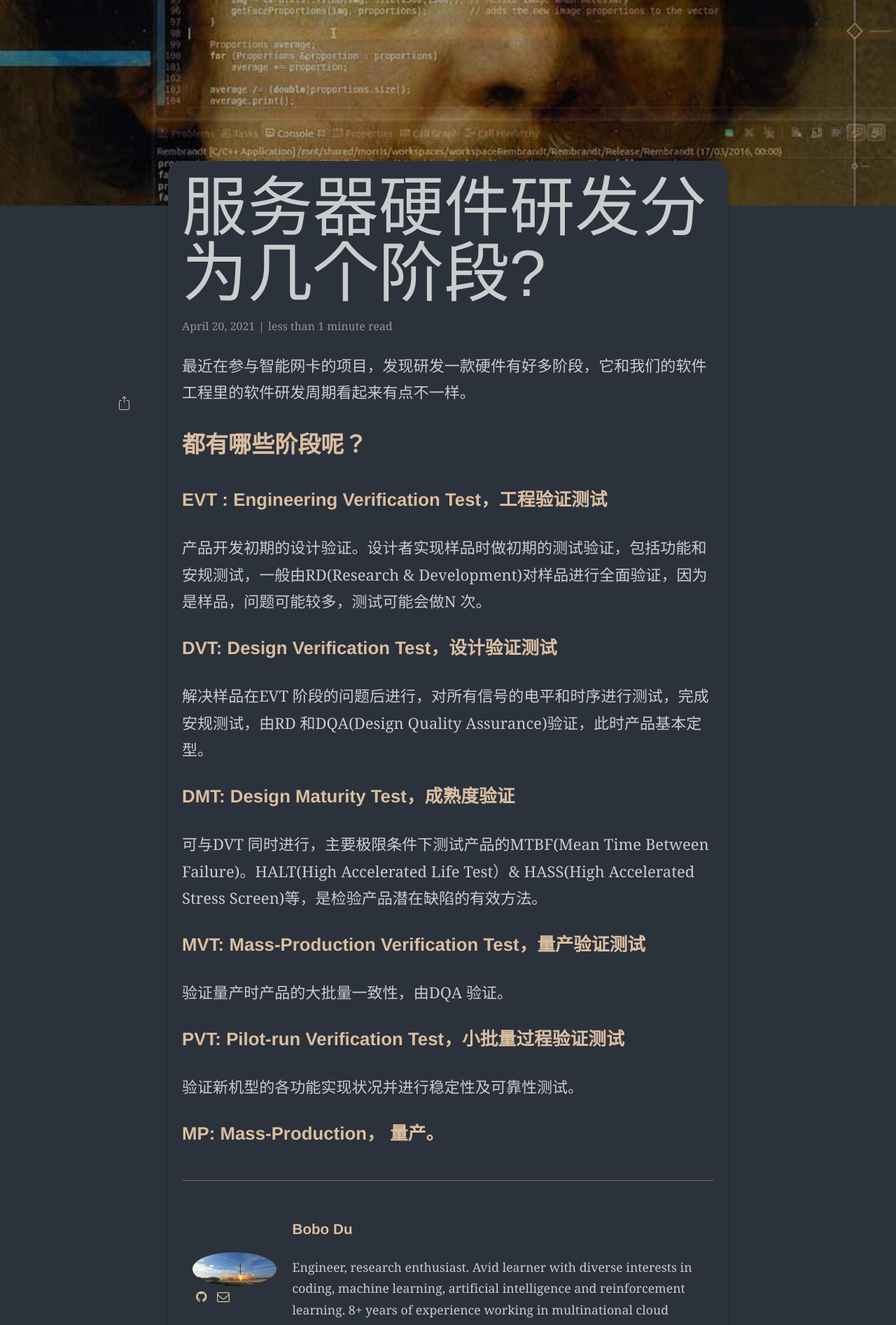
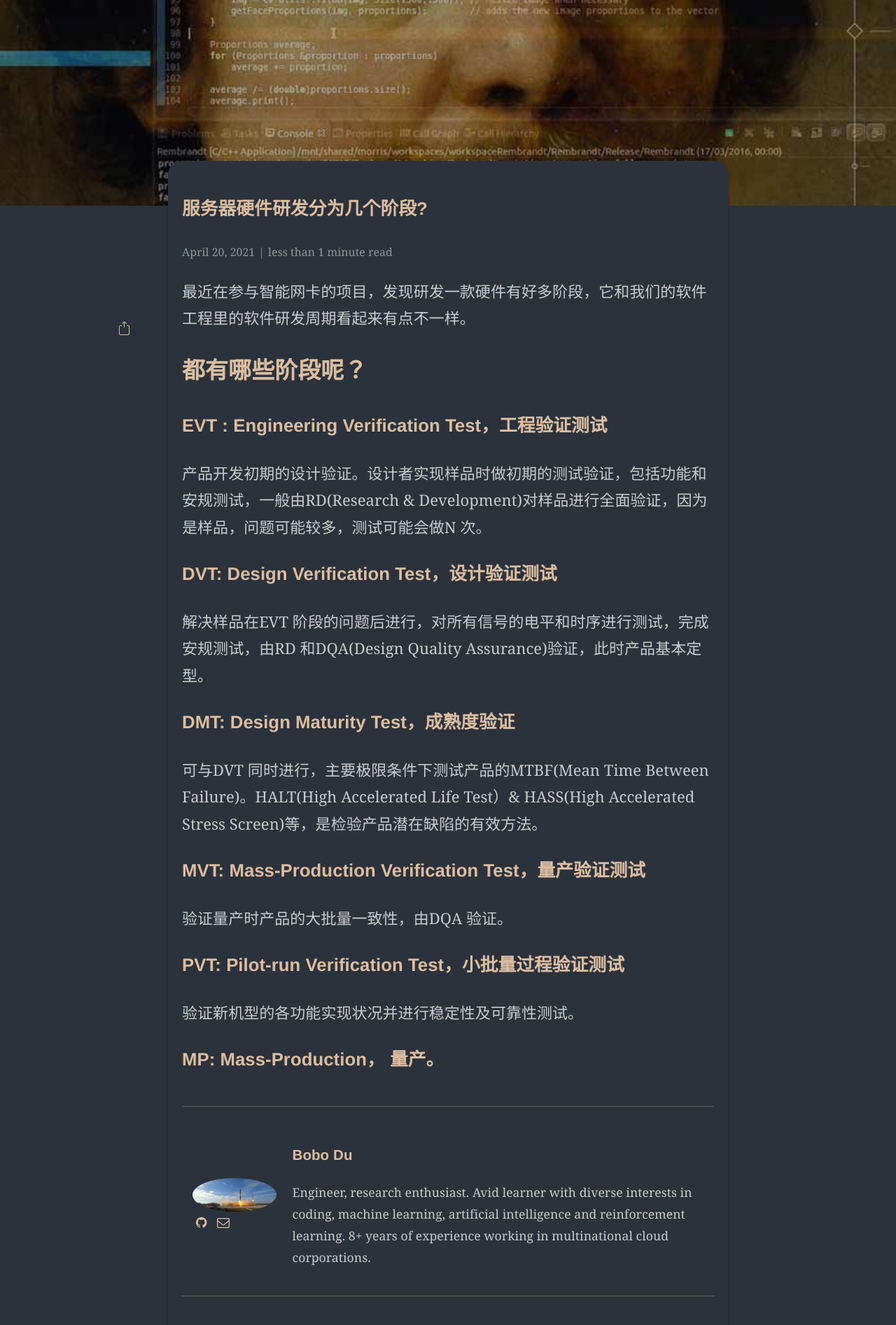
Before and after one commit to dusir/dusir.github.io, a Jekyll site: the page built from _posts/2022-10-04-硬件研发的几个阶段介绍.md, in a window 1280 px wide. Shown: the part 373-2267 px from the top of the page at 70% size. Built offline with Jekyll 4.4.1, drawn with Linux system fonts in a browser that asks for light colours; some web fonts are replaced; comment, search, counter and statistics services are not loaded.

Commit message:
update css
Signed-off-by: bobdu <bobdu@tencent.com>

```diff
--- a/_layouts/post.html
+++ b/_layouts/post.html
@@ -23,7 +23,7 @@ layout: default
     <div class="wrapper">
       <div class="page-content">
         <div class="header-page">
-          <h1 class="page-title">{{ page.title }}</h1>
+          <h3 class="page-title">{{ page.title }}</h3>
           {% include post_meta.html type="post-page-meta" %}
         </div>
         {% include sidebar.html context="post" class="side" id="sidebar" %}
```
